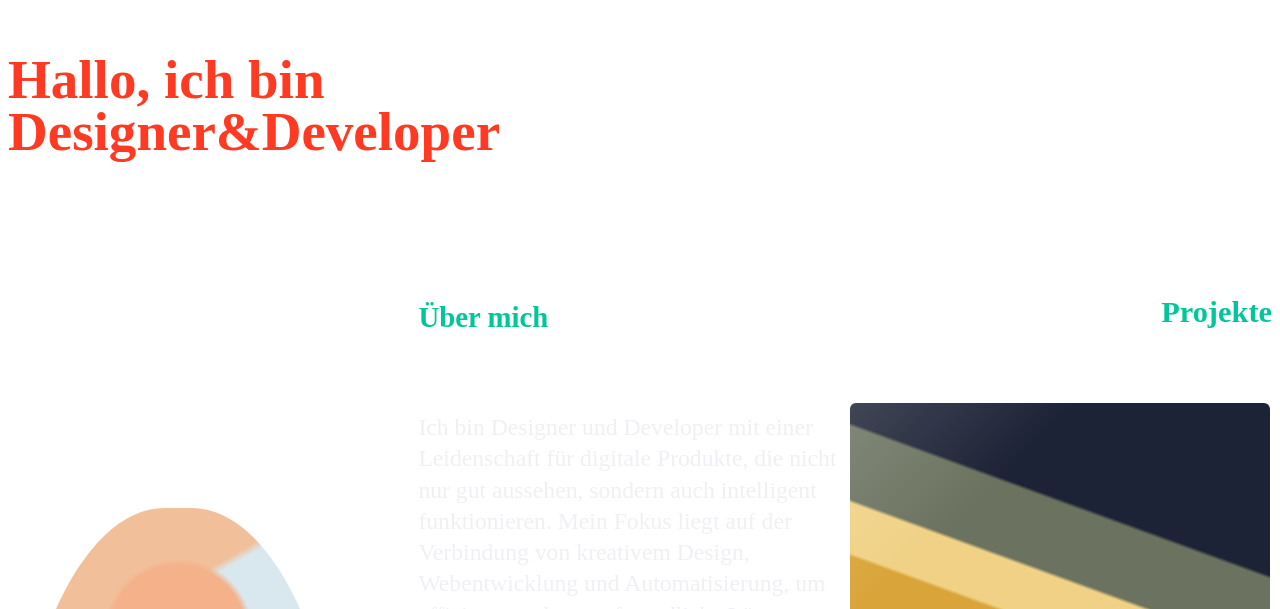
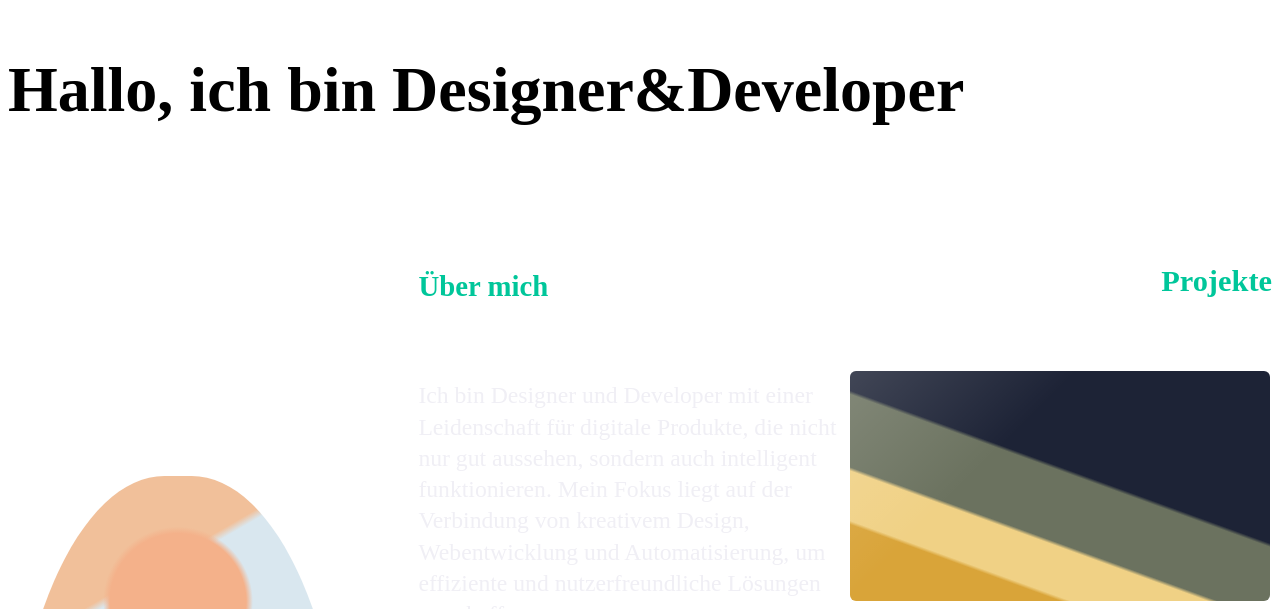
Before and after one commit to aza486/portfolio-site, a React (Vite) app: page / in a window 1280 px wide. Shown: the part 191-800 px from the top of the page. Built offline with nearby package versions, Linux system fonts and the light colour scheme; the HTML template or start-up script is replaced by a standard one.

Commit message:
added bg and font

```diff
--- /dev/null
+++ b/src/components/home/HeroSection.css
@@ -0,0 +1,5 @@
+.hero-title {
+  font-family: var(--font-display);
+  color: var(--color-accent-red);
+  font-size: 4rem;
+}
--- a/src/components/home/HeroSection.tsx
+++ b/src/components/home/HeroSection.tsx
@@ -1,12 +1,12 @@
+import "./HeroSection.css";
+
 function HeroSection() {
   return (
-    <div className="hero-section">
+    <div className="hero-section" >
       <p className="hero-name">Daniel Podjapolski</p>
 
       <h1 className="hero-title">
-        Hallo, ich bin
-        <br />
-        Designer&Developer
+        Hallo, ich bin Designer&Developer
       </h1>
     </div>
   );
--- a/src/styles/global.css
+++ b/src/styles/global.css
@@ -5,17 +5,23 @@
 }
 
 :root {
-  color: #f4f3f7;
-  background: #30324d;
-  font-family: Arial, Helvetica, sans-serif;
-  font-synthesis: none;
-  text-rendering: optimizeLegibility;
+  --font-display: "Black Ops One", Arial, sans-serif;
+  --font-body: "Roboto", Arial, Helvetica, sans-serif;
+
+  --color-bg: linear-gradient(90deg, #22223b 0%, #7180ac 100%);
+  --color-text: #f4f3f7;
+  --color-accent-red: #ff3a22;
+  --color-accent-green: #00c69a;
+
+  font-family: var(--font-body);
+  color: var(--color-text);
+  background: var(--color-bg);
 }
 
 body {
   min-width: 320px;
   min-height: 100vh;
-  background: #30324d;
+  background: linear-gradient(90deg, #22223b -10%, #7180ac 120%);
 }
 
 button {
```
